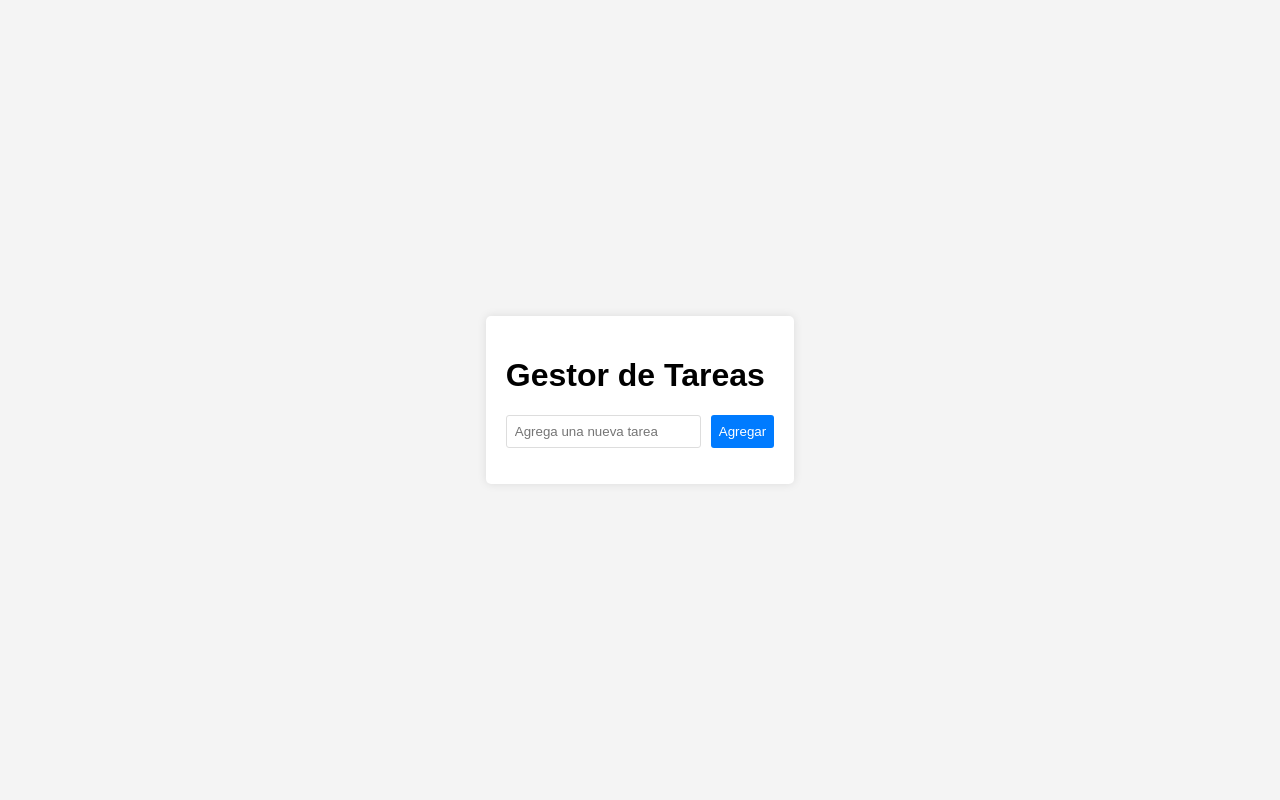
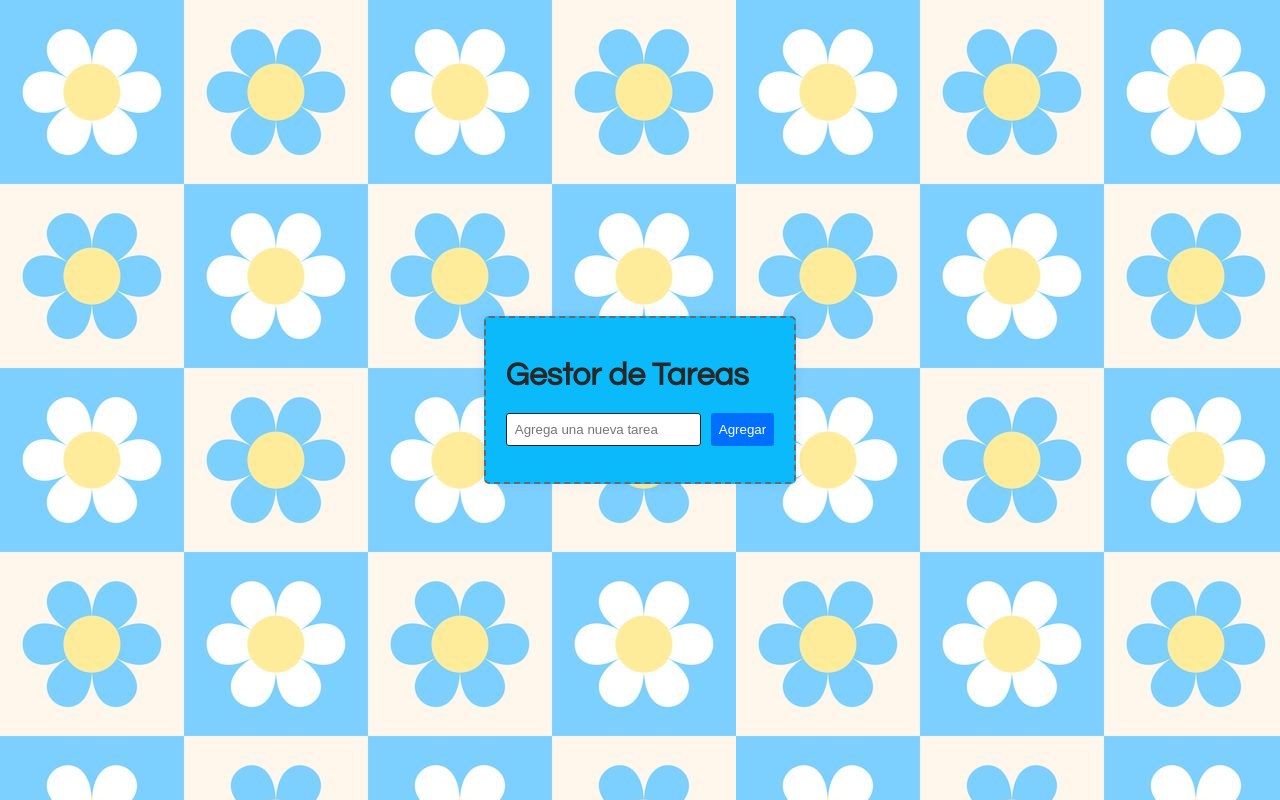
Before and after one commit to anelescobedo5/gestortareas, a website built with webpack: page dist/index.html in a window 1280 px wide. Built offline with nearby package versions, Linux system fonts and the light colour scheme.

Commit message:
cambios en estilos

```diff
--- a/package.json
+++ b/package.json
@@ -17,5 +17,8 @@
     "webpack": "^5.93.0",
     "webpack-cli": "^5.1.4",
     "webpack-dev-server": "^5.0.4"
+  },
+  "dependencies": {
+    "canvas-confetti": "^1.9.3"
   }
 }
--- a/src/index.js
+++ b/src/index.js
@@ -1,6 +1,6 @@
 import { renderTask } from "./ui";
 import { addTask, deleteTask, updateTask } from "./task";
-
+import confetti from "canvas-confetti";
 document.addEventListener("DOMContentLoaded", () =>{
   //Hacemos visible la lista de tareas
     renderTask ();
@@ -31,14 +31,25 @@ document.addEventListener("DOMContentLoaded", () =>{
           renderTask();
          }
 
+
          if (e.target.classList.contains("toggle")) {
           const taskId = e.target.parentElement.getAttribute("data-id");
           updateTask(taskId);
           renderTask();
-
+            confetti(
+              {
+              particleCount: 100,
+              spread: 70,
+              origin:{ y: 0.6}
+            }
+            )
+          }
+          if (e.target.classList.contains("undo")) {
+            const taskId = e.target.parentElement.getAttribute("data-id");
+            updateTask(taskId);
+            renderTask();
+            }
          }
 
-
+        )
 });
-
-});
--- a/src/styles.css
+++ b/src/styles.css
@@ -1,27 +1,34 @@
 /*estilos generales*/
 body{
-    font-family: Arial, Helvetica, sans-serif;
-    background-color: #f4f4f4;
+    background-image: url("../flores.jpeg");
+    background-size: auto;
+    font-family: "Questrial", sans-serif;
+    font-weight: 400;
+    color: #282829;
     margin: 0%;
     padding: 0%;
     height: 100vh;
     display: flex;
     justify-content: center;
     align-items: center;
+
 }
 
 /*Estilos para el contenedor principal*/
 #app {
-    background-color: white;
+    background-color: #0abafa;
     padding: 20px;
     border-radius: 5px;
-    box-shadow: 0 0 10px rgba(0,0,0,0.1);
+    border: 2px dashed #696969;
+    box-shadow: 0 0 10px rgba(11, 70, 233, 0.1);
+
 }
 
 /*estilos para el formulario*/
 form{
     display: flex;
     justify-content: space-between;
+
 }
 
 /* estilos al input*/
@@ -29,14 +36,14 @@ input {
     width: 75%;
     padding: 8px;
     margin-right: 10px;
-    border: 1px solid #ddd;
+    border: 1px solid #262727;
     border-radius: 3px;
 }
 
 /*estilos al boton*/
 button {
     padding: 5px 8px;
-    background-color: #007bff;
+    background-color: #006eff;
     color:white;
     border: none;
     border-radius: 3px;
--- a/src/ui.js
+++ b/src/ui.js
@@ -16,7 +16,7 @@ export const renderTask = () => {
    li.innerHTML = `
    ${task.text}
    <button class="delete"> Eliminar </button>
-   <button class="toggle"> ${ task.completed === false  ? "Completar" : "Deshacer"} </button>
+   <button class=${ task.completed === false  ? "toggle" : "undo"}> ${ task.completed === false  ? "Completar" : "Deshacer"} </button>
    `;
   taskList.appendChild(li);
 
```
Also changed, not shown: dist/index.html, flores.jpeg (added), 2 other files.
